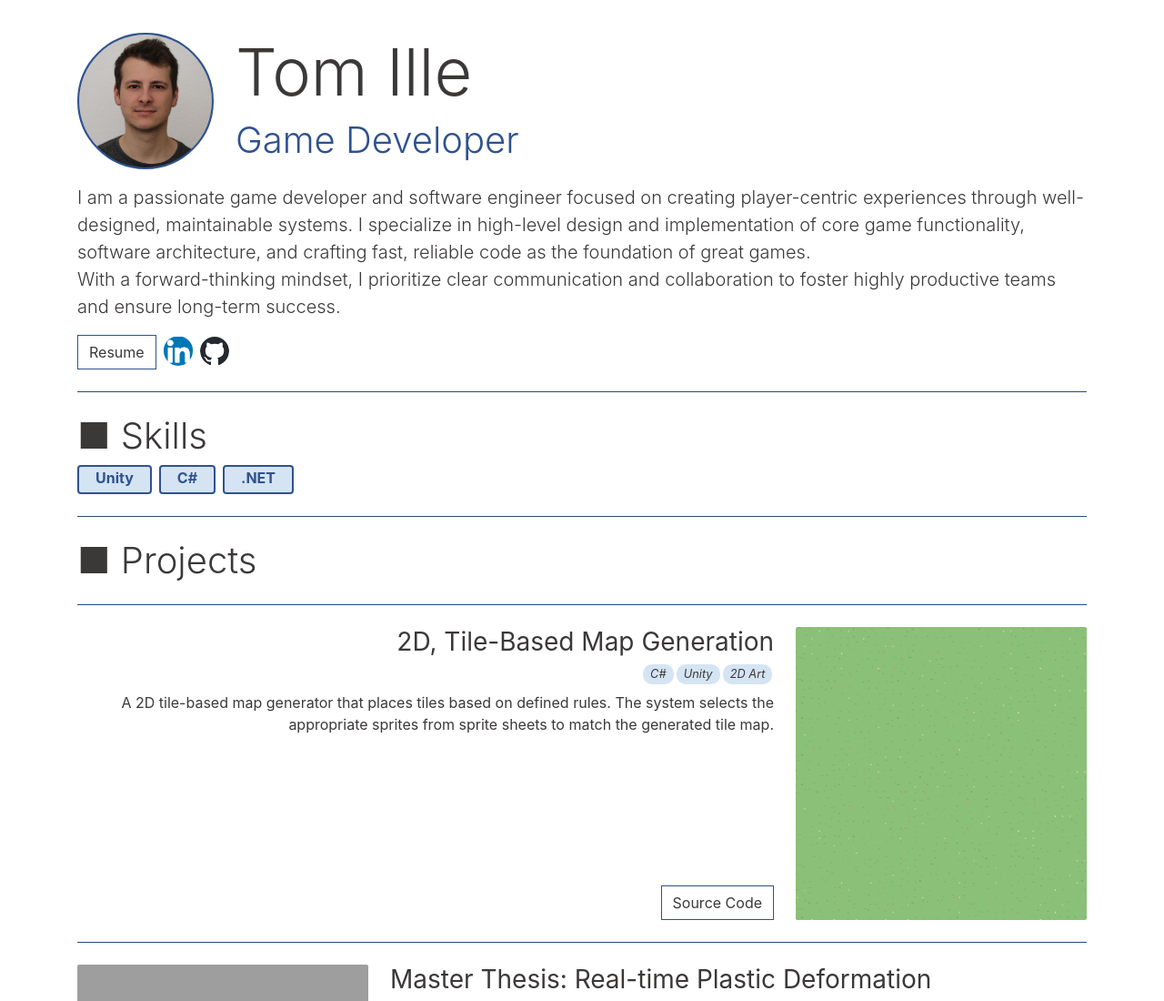
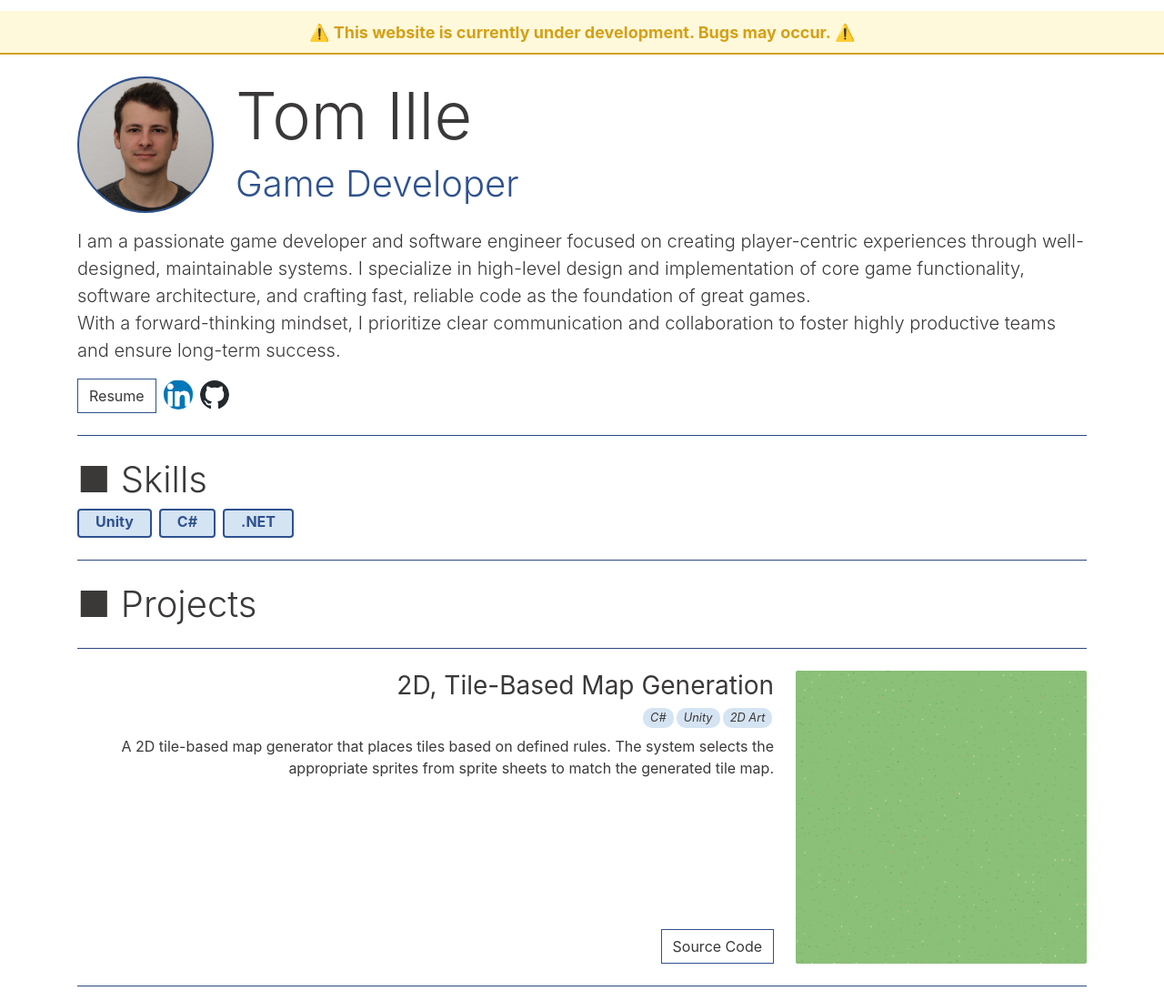
Before and after one commit to JamesTheButler/Portfolio, a plain HTML site: page index.html in a window 1280 px wide. Shown: the top 1100 px of the page at 91% size. Drawn offline with nearby package versions, Linux system fonts and the light colour scheme; grey boxes are pictures that could not be loaded.

Commit message:
add WIP warning

```diff
--- a/css/constants.css
+++ b/css/constants.css
@@ -4,6 +4,8 @@
   --highlight-color-light: #d5e4f3;
   --highlight-color: #2f528f;
   --error-color:rgb(143, 47, 47);
+  --warning-color-light:#FFF9DB;
+  --warning-color-dark:#D4A017;
   --default-distance-small: 0.5rem;
   --default-distance-medium: 1.5rem;
 }
--- a/css/portfolio.css
+++ b/css/portfolio.css
@@ -23,6 +23,17 @@ header {
 
 .round {
   border-radius: 50%;
+}
+
+div#wip-header {
+  background-color: var(--warning-color-light);
+  border-bottom: 2px solid var(--warning-color-dark);
+  color: var(--warning-color-dark);
+  font-size: large;
+  font-weight: bold;
+  height: 48px;
+  align-content: center;
+  text-align: center;
 }
 
 div.main-container {
--- a/index.html
+++ b/index.html
@@ -25,6 +25,7 @@
 </head>
 
 <body>
+    <div id="wip-header">⚠️ This website is currently under development. Bugs may occur. ⚠️</div>
     <div class="container" id="main-container">
         <header>
             <img class="round" id="avatar" src="media/img_avatar.png" alt="Avatar" width="150px" />
```
